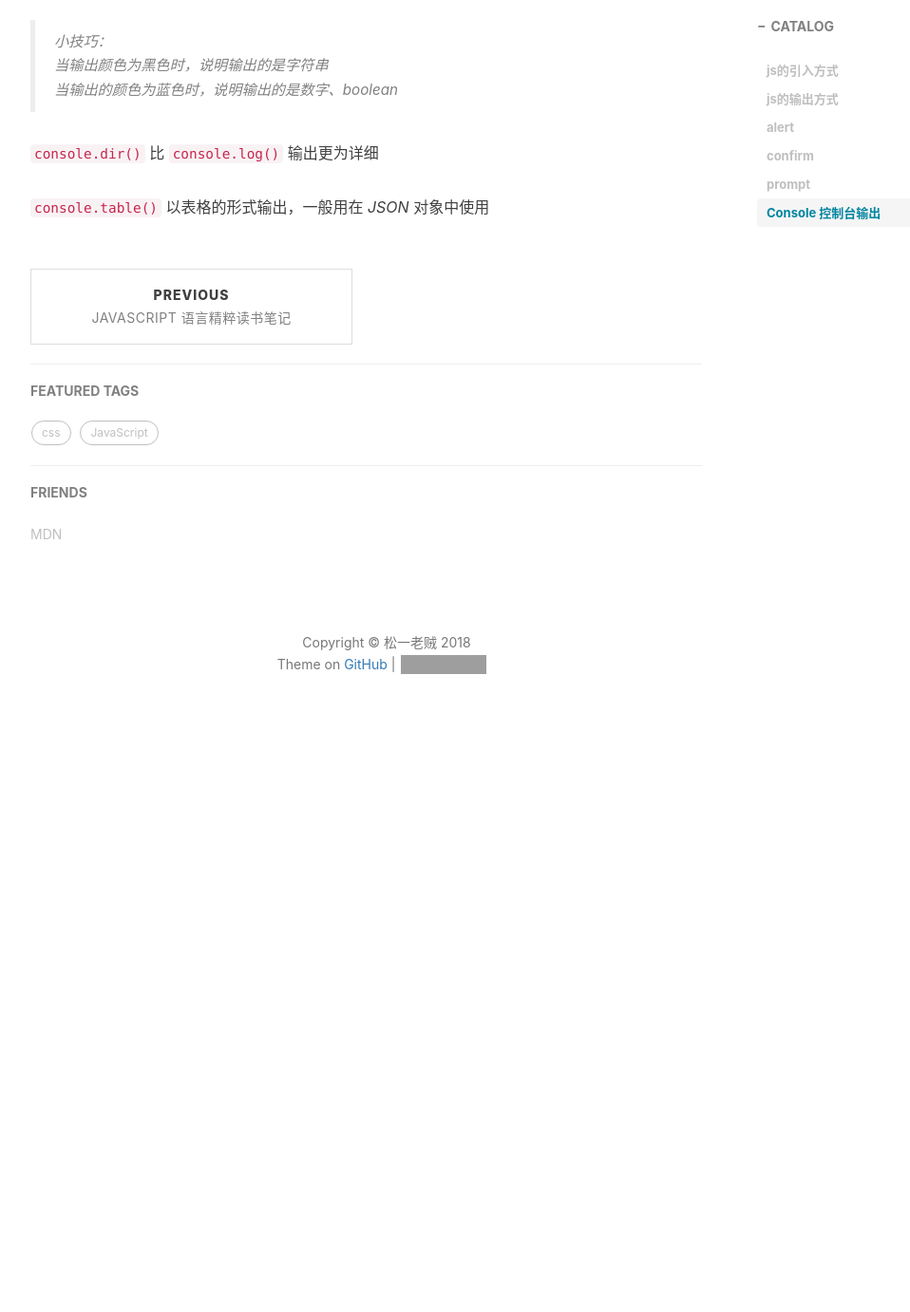
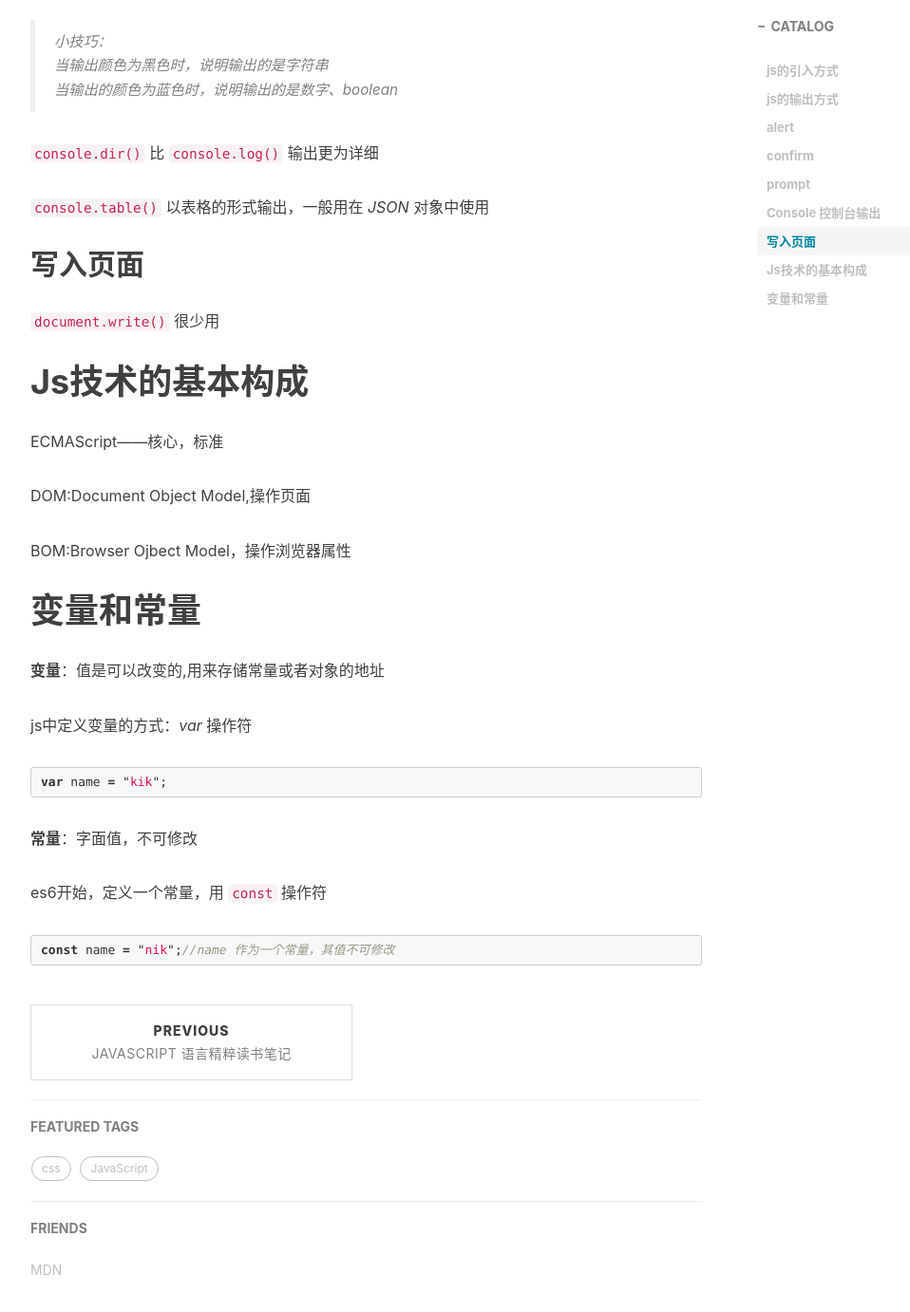
Before and after one commit to sunwgit/sunwgit.github.io, a Jekyll site: the page built from _posts/2018-01-03-js笔记第一天.md, in a window 1280 px wide and 1400 px high, scrolled down 1711 px. Shown: the top 1382 px of the window at 95% size, without its empty margins (233-1191 px from the left). Built offline with Jekyll 4.4.1, drawn with Linux system fonts in a browser that asks for light colours; nearby versions of some CDN libraries; our own code applies the rules of GitHub Pages for plain Markdown files; comment, search, counter and statistics services are not loaded; before the commit the page ends 2515 px from its top, so only the background shows below that; grey boxes are pictures that could not be loaded.

Commit message:
变量常量

````diff
--- a/_posts/2018-01-03-js笔记第一天.md
+++ b/_posts/2018-01-03-js笔记第一天.md
@@ -71,3 +71,33 @@ console.log(typeof prompt("确认？"));//"string"
 `console.dir()` 比 `console.log()` 输出更为详细
 
 `console.table()` 以表格的形式输出，一般用在 *JSON* 对象中使用
+
+## 写入页面
+
+`document.write()`  很少用
+
+# Js技术的基本构成
+
+ECMAScript——核心，标准
+
+DOM:Document Object Model,操作页面
+
+BOM:Browser Ojbect Model，操作浏览器属性
+
+# 变量和常量
+
+**变量**：值是可以改变的,用来存储常量或者对象的地址
+
+js中定义变量的方式：*var* 操作符
+
+```js
+var name = "kik";
+```
+
+**常量**：字面值，不可修改
+
+es6开始，定义一个常量，用 `const` 操作符
+
+```js
+const name = "nik";//name 作为一个常量，其值不可修改
+```
````
